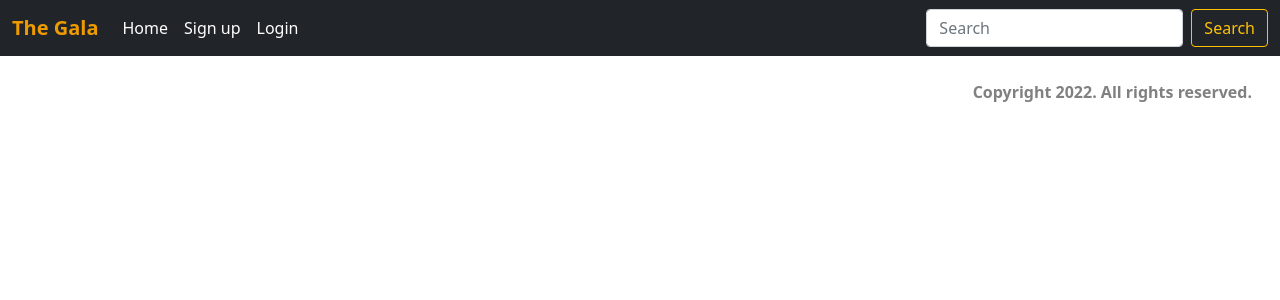
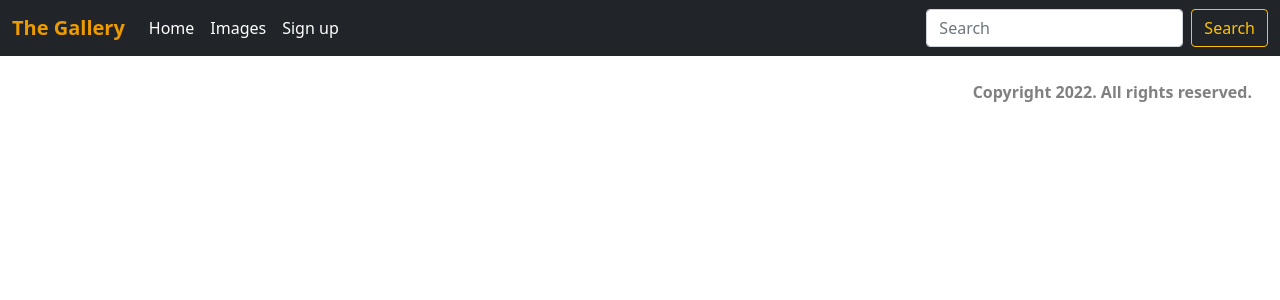
Before and after one commit to mwikalikyalo/photo-django, a Django app: template templates/base.html in a window 1280 px wide. Shown: the top 300 px of the page. Run offline with Django 4.2, Linux system fonts and the light colour scheme; the template is opened without the code that fills it, so the values that code supplies are empty; parts of the project's set-up code (start-up, migrations or seed data) failed here and were passed over; some libraries are stand-ins or nearby versions.

```diff
--- /dev/null
+++ b/image/urls.py
@@ -0,0 +1,6 @@
+from django.urls import path
+from . import views
+
+urlpatterns = [
+    path('search/', views.display, name='search_results')
+]
--- a/photo/urls.py
+++ b/photo/urls.py
@@ -14,8 +14,10 @@ Including another URLconf
     2. Add a URL to urlpatterns:  path('blog/', include('blog.urls'))
 """
 from django.contrib import admin
-from django.urls import path
+from django.urls import path,include
 
 urlpatterns = [
     path('admin/', admin.site.urls),
+    path('image/', include('image.urls'))
+
 ]
--- a/templates/includes/navbar.html
+++ b/templates/includes/navbar.html
@@ -13,17 +13,17 @@
       <button class="navbar-toggler" type="button" data-bs-toggle="collapse" data-bs-target="#navbarTogglerDemo03" aria-controls="navbarTogglerDemo03" aria-expanded="false" aria-label="Toggle navigation">
         <span class="navbar-toggler-icon"></span>
       </button>
-      <a class="navbar-brand" href="#" style="color: #ee9b00; font-weight: 900;">The Gala</a>
+      <a class="navbar-brand" href="#" style="color: #ee9b00; font-weight: 900;">The Gallery</a>
       <div class="collapse navbar-collapse" id="navbarTogglerDemo03">
         <ul class="navbar-nav me-auto mb-2 mb-lg-0">
           <li class="nav-item">
             <a class="nav-link active" aria-current="page" href="#" style="color: white;">Home</a>
           </li>
           <li class="nav-item">
-            <a class="nav-link" href="#" style="color:white;">Sign up</a>
+            <a class="nav-link" href="#" style="color:white;">Images</a>
           </li>
           <li class="nav-item">
-            <a class="nav-link" href="#" style="color:white;">Login</a>
+            <a class="nav-link" href="#" style="color:white;">Sign up</a>
           </li>
         </ul>
         <form class="d-flex">
```
Also changed, not shown: 1 other file.
